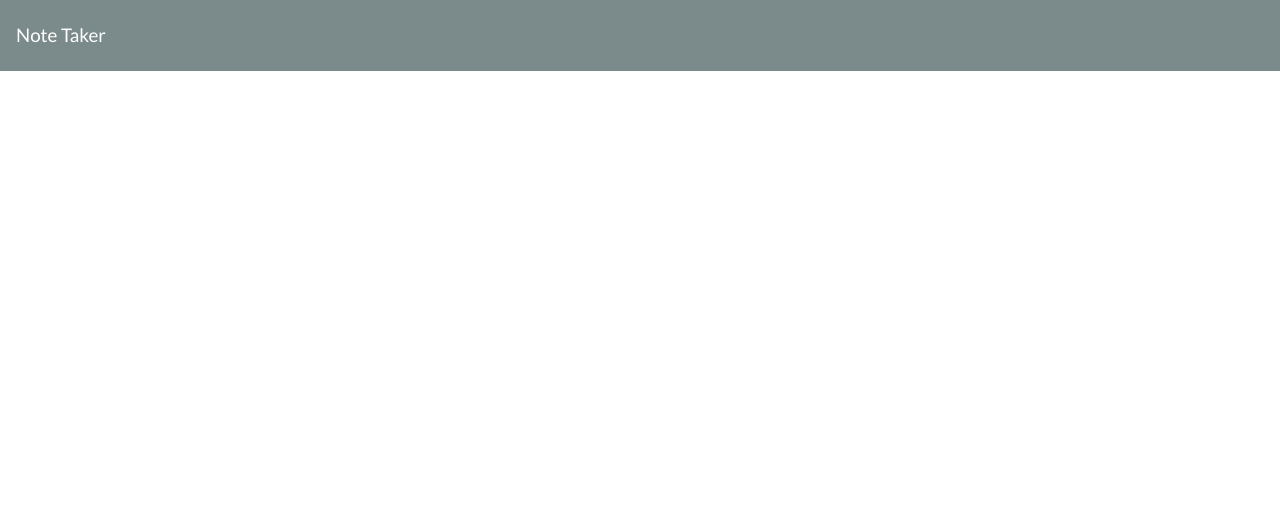
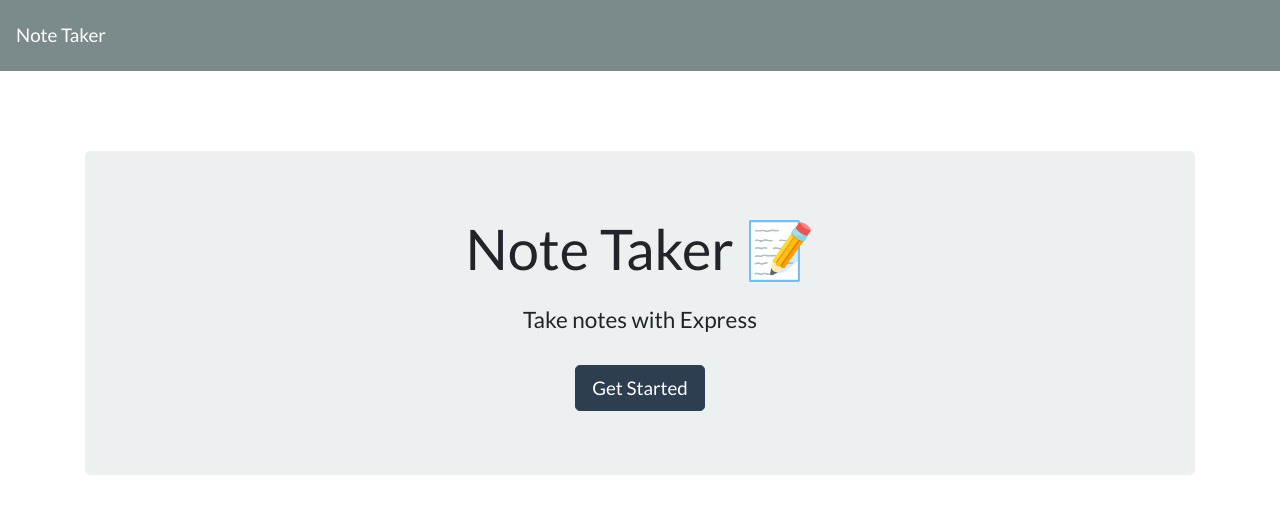
Before and after one commit to silviaolinger/Note-Tracker, a website: page public/index.html in a window 1280 px wide. Drawn offline with nearby package versions, Linux system fonts and the light colour scheme.

Commit message:
index.html finished

```diff
--- a/public/index.html
+++ b/public/index.html
@@ -13,3 +13,16 @@
   <nav class="navbar navbar-dark bg-dark">
     <a class="navbar-brand" href="/">Note Taker
     </a>
+  </nav>
+  <div class="container">
+    <div style="margin-top: 80px;" class="jumbotron text-center">
+      <h1 class="display-4">Note Taker <span role="img" aria-label="Memo">📝</span></h1>
+      <h4 class="mt-4">Take notes with Express</h4>
+      <a class="btn btn-primary btn-lg mt-4" href="/notes" role="button">Get Started</a>
+    </div>
+  </div>
+  <script src="https://cdnjs.cloudflare.com/ajax/libs/jquery/3.3.1/jquery.min.js"></script>
+  <script src="/assets/js/index.js"></script>
+</body>
+
+</html>
```
